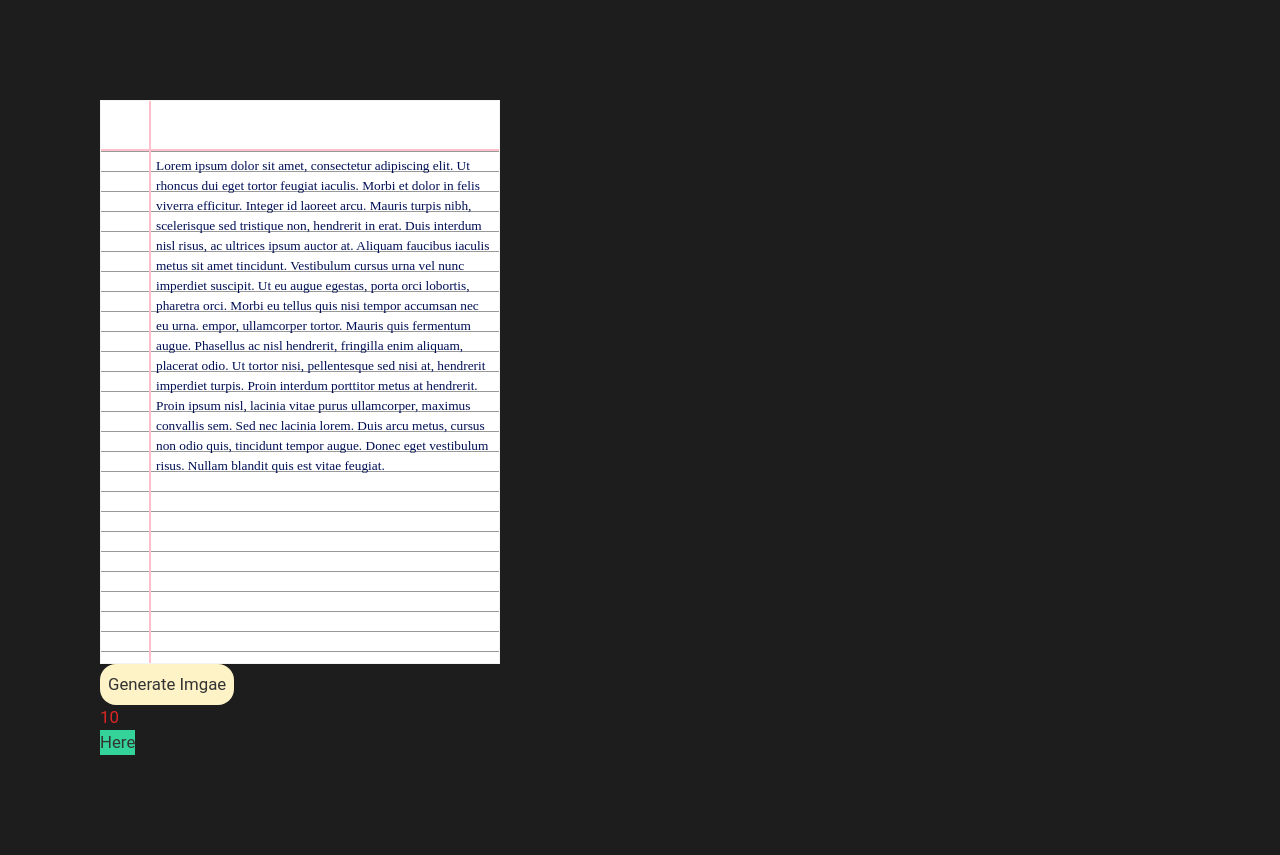
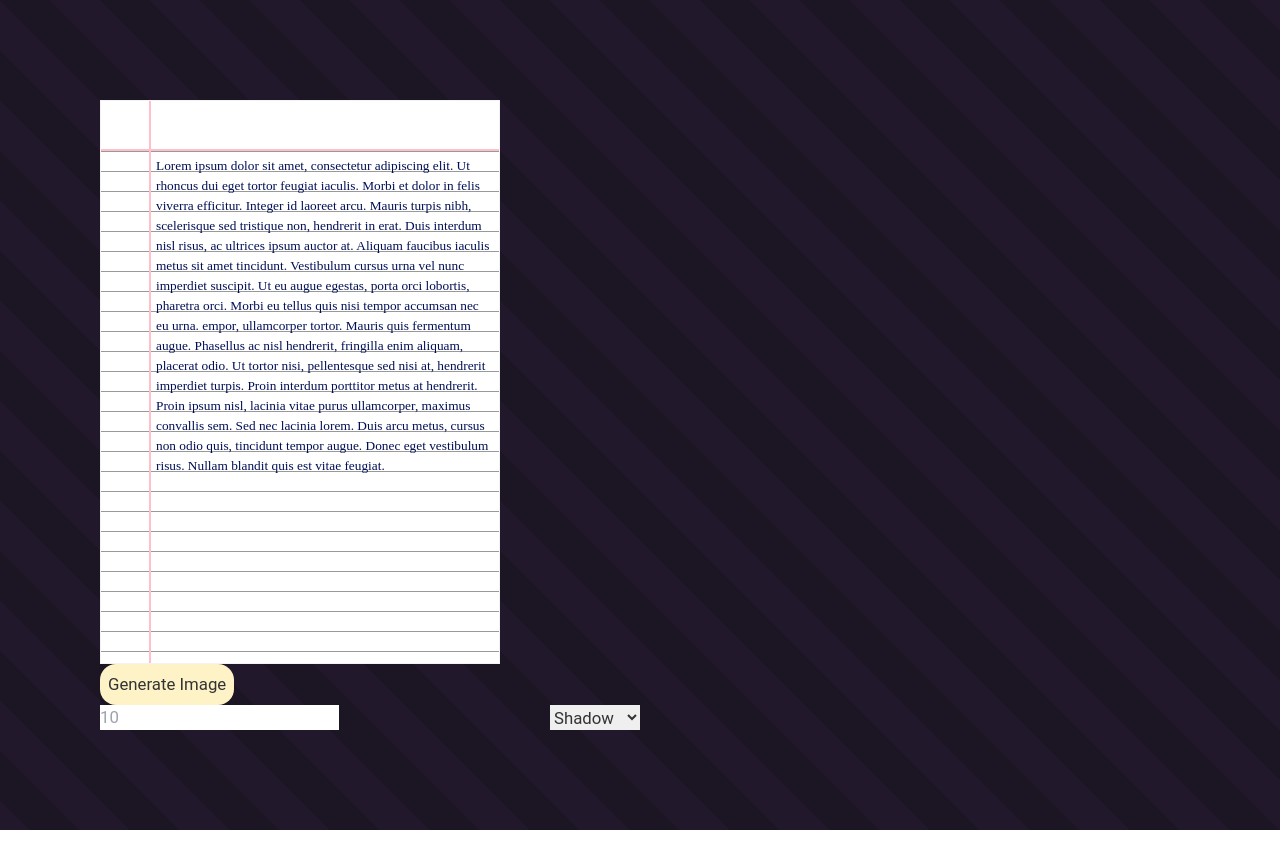
Before and after one commit to imrishabh18/text-to-handwriting, a React (Create React App) app: page / in a window 1280 px wide. After the commit the page ends 830 px from the top, so only its background shows below. Built offline with nearby package versions, Linux system fonts and the light colour scheme.

Commit message:
Output images with shadow are rendered

```diff
--- a/src/App.tsx
+++ b/src/App.tsx
@@ -11,14 +11,14 @@ interface pageStyle {
 const App: React.FC = () => {
   const [styles, setStyles] = useState<pageStyle>({
     fontSize: 10,
-    effect: 'none',
+    effect: 'shadow',
   })
 
   return (
     <div className="App h-full w-full">
       <div className="flex-col justify-between">
-        <Page fontSize={styles.fontSize} effects={styles.effect}  />
-        <Customization fontSize={styles.fontSize} effects={styles.effect} setStyles={setStyles} />
+        <Page styles={styles} />
+        <Customization styles={styles} setStyles={setStyles} />
       </div>
     </div>
   );
--- a/src/components/Customization.tsx
+++ b/src/components/Customization.tsx
@@ -1,19 +1,23 @@
 import React from 'react';
 
 interface Props{
-    fontSize: number,
-    effects: string,
+    styles: {
+        fontSize: number;
+        effect: string;
+    }
     setStyles: React.Dispatch<React.SetStateAction<any>>;
 }
 
-const Customization: React.FC<Props> = ({ fontSize, effects, setStyles }) => {
-    function update(){
-        setStyles({ ...setStyles, fontSize: fontSize + 1 })
-    }
+const Customization: React.FC<Props> = ({ styles, setStyles }) => {
+
     return(
-        <div>
-            <div className="text-red-600">{fontSize}</div>
-            <button className="bg-green-400" onClick={update}>Here</button>
+        <div className="flex justify-between w-1/2">
+           <input type="number" className="fontSize" placeholder="10" onChange={e => setStyles({...styles, fontSize: e.target.value })} />
+           <select className="effect" defaultValue="shadow" onChange={e => setStyles({...styles, effect: e.target.value })} >
+               <option value="shadow" >Shadow</option>
+               <option value="scanned">Scanned</option>
+               <option value="no-effect">No-effect</option>
+           </select>
         </div>
     )
 }
--- a/src/components/Page.tsx
+++ b/src/components/Page.tsx
@@ -2,27 +2,82 @@ import React, { useRef } from "react";
 import html2canvas from "html2canvas";
 
 interface Props {
-  fontSize: number;
-  effects: string;
+  styles: {
+    fontSize: number;
+    effect: string;
+  };
 }
 
-const Page: React.FC<Props> = ({ fontSize, effects }) => {
-  console.log(fontSize);
-  const generateCanvas = () => {
+const Page: React.FC<Props> = (styles) => {
+  const pageElement: HTMLElement = document.querySelectorAll(
+    ".pinkMarginedLines"
+  )[0] as HTMLElement;
+  let pageContent: HTMLElement = document.getElementsByClassName(
+    "contentPage"
+  )[0] as HTMLElement;
+  const pageOverlay: HTMLElement = document.querySelectorAll(
+    ".overlay"
+  )[0] as HTMLElement;
+  const outputImages: HTMLElement = document.querySelectorAll(
+    ".output"
+  )[0] as HTMLElement;
+
+  //Page styling for the image to give real paper effect.
+  const applyPageStyles = () => {
+    pageElement.style.border = "none";
+    pageElement.style.overflowY = "hidden";
+    pageOverlay.style.display = "block";
+
+    if (styles.styles.effect == "scanned") {
+      pageOverlay.style.background = `linear-gradient(${
+        Math.floor(Math.random() * (120 - 50 + 1)) + 50
+      }deg, #0008, #0000`;
+    } else if (styles.styles.effect == "shadow") {
+      pageOverlay.style.background = `linear-gradient(${
+        Math.random() * 360
+      }deg, #0008, #0000)`;
+    }
+  };
+
+  const removePageStyles = () => {
+    pageElement.style.border = "1px solid var(--elevation-background)";
+    pageElement.style.overflowY = "auto";
+    pageOverlay.style.display = "none";
+  };
+
+  // To generate the canvas image of the page.
+  const generateCanvas = async () => {
+    applyPageStyles();
     const element = document.getElementById("capture")!;
-    html2canvas(element).then((canvas) => {
-      document.body.appendChild(canvas);
-    });
+    await html2canvas(element, { windowHeight: 100, windowWidth: 100 }).then(
+      (canvas) => {
+        // document.body.appendChild(canvas);
+        outputImages.innerHTML = `
+          <div>
+            <img src=${canvas.toDataURL("image/png")} className="outputImage"/>
+          </div>
+        `
+        const image = canvas
+          .toDataURL("image/png")
+          .replace("image/png", "image/oct");
+        // window.location.href = image;
+      }
+    );
+    removePageStyles();
   };
 
   return (
     <>
-      <div className="pageContainer flex-1" id="capture">
-        <div className="pinkMarginedLines">
+      <div className="pageContainer flex-1">
+        <div className="pinkMarginedLines" id="capture">
           <div className="topMargin"></div>
           <div className="midPage flex-col">
             <div className="leftMargin"></div>
-            <div contentEditable="true" className="contentPage">
+            <div
+              contentEditable="true"
+              className="contentPage"
+              style={{ fontSize: `${styles.styles.fontSize}pt` }}
+            >
               Lorem ipsum dolor sit amet, consectetur adipiscing elit. Ut
               rhoncus dui eget tortor feugiat iaculis. Morbi et dolor in felis
               viverra efficitur. Integer id laoreet arcu. Mauris turpis nibh,
@@ -44,12 +99,16 @@ const Page: React.FC<Props> = ({ fontSize, effects }) => {
           <div className="overlay"></div>
         </div>
       </div>
+
       <button
         className="button bg-yellow-100 rounded-2xl p-2"
         onClick={generateCanvas}
       >
-        Generate Imgae
+        Generate Image
       </button>
+
+      <div className="output">
+      </div>
     </>
   );
 };
--- a/src/css/features.css
+++ b/src/css/features.css
@@ -5,7 +5,7 @@
 }
 /* CSS Variables */
 body {
-  --background-primary: #fff;
+  --background-primary: #1c1624;
   --font-color-primary: #333;
   --elevation-background: #f3f3f3;
   --link-color: #006eb8;
@@ -19,14 +19,49 @@ body {
   --primary-button-color: #eee;
   --font-color-delete: #dc3545;
   --delete-button-borders: #dc3545;
+  --button-color: #fae428;
 }
 
 body {
-  background-color: var(--primary-button-bg);
   color: var(--font-color-primary);
   padding: 100px 100px;
   font-size: 1.05rem;
   font-family: var(--font-family-primary);
+  background: -webkit-linear-gradient(
+    45deg,
+    #1c1624 25%,
+    #21192b 25%,
+    #21192b 50%,
+    #1c1624 50%,
+    #1c1624 75%3aa19b
+  );
+  background: -moz-linear-gradient(
+    45deg,
+    #1c1624 25%,
+    #21192b 25%,
+    #21192b 50%,
+    #1c1624 50%,
+    #1c1624 75%
+  );
+  background: -o-linear-gradient(
+    45deg,
+    #1c1624 25%,
+    #21192b 25%,
+    #21192b 50%,
+    #1c1624 50%,
+    #1c1624 75%
+  );
+  background: linear-gradient(
+    45deg,
+    #1c1624 25%,
+    #21192b 25%,
+    #21192b 50%,
+    #1c1624 50%,
+    #1c1624 75%,
+    #21192b 75%,
+    #21192b
+  );
+  background-size: 100px 100px;
 }
 
 /* Page canvas styling */
@@ -94,3 +129,11 @@ body {
   width: 100%;
   display: none;
 }
+
+.output img {
+  transform: scale(0.4);
+}
+
+/* .overlay .shadow {
+  display: block;
+} */
```
